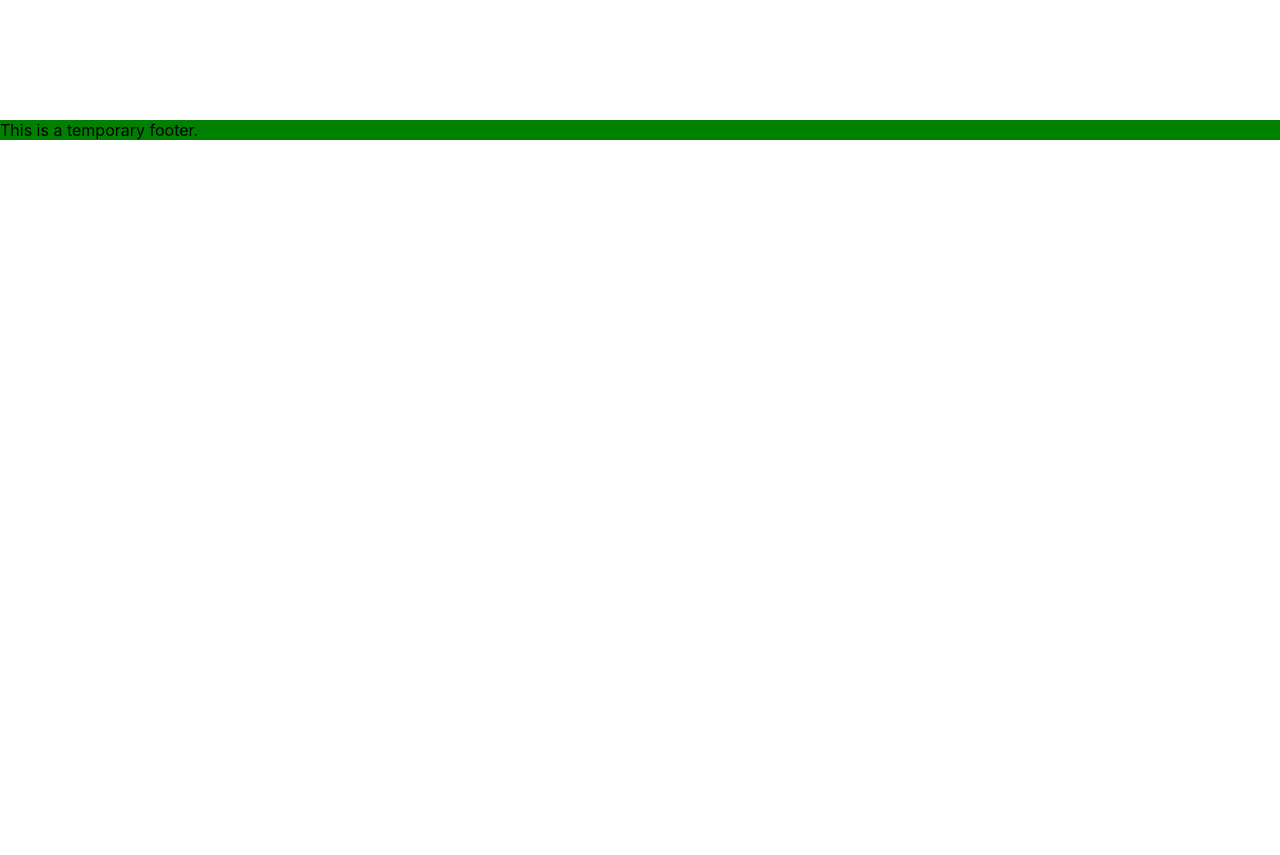
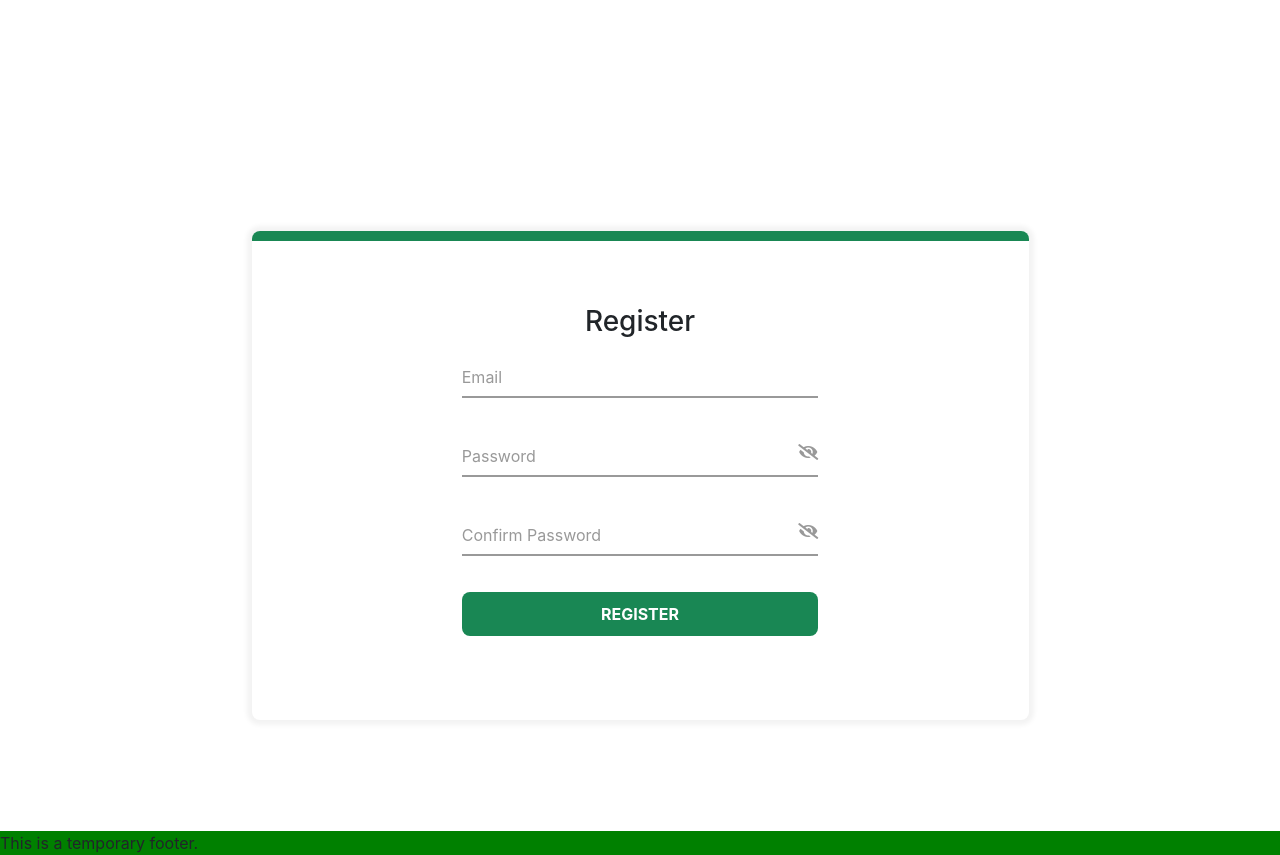
Before and after one commit to jds1-JabarSurvei/Frontend, a React (Create React App) app: page /login in a window 1280 px wide. Shown: the part 680-1535 px from the top of the page. Before the commit the page ends 820 px from the top, so only its background shows below. Built offline with nearby package versions, Linux system fonts and the light colour scheme.

Commit message:
debug styling in register page

```diff
--- a/public/index.html
+++ b/public/index.html
@@ -24,6 +24,8 @@
       work correctly both with client-side routing and a non-root public URL.
       Learn how to configure a non-root public URL by running `npm run build`.
     -->
+    <link rel="stylesheet" href="https://cdn.jsdelivr.net/npm/bootstrap@4.5.3/dist/css/bootstrap.min.css" integrity="sha384-TX8t27EcRE3e/ihU7zmQxVncDAy5uIKz4rEkgIXeMed4M0jlfIDPvg6uqKI2xXr2" crossorigin="anonymous">
+    <link rel="stylesheet" href="https://cdnjs.cloudflare.com/ajax/libs/font-awesome/5.15.1/css/all.min.css" />
     <title>React App</title>
   </head>
   <body>
--- a/src/App.js
+++ b/src/App.js
@@ -1,5 +1,7 @@
 import Navbar from 'components/common/Navbar';
 import Footer from 'components/common/Footer';
+import Login from 'pages/Login';
+import Register from 'pages/Register';
 import './App.css';
 
 function App() {
@@ -10,6 +12,7 @@ function App() {
         {/* Route and PrivateRoute go here */}
         This is temporary landing page.
       </div>
+      <Register/>
       <Footer />
     </div>
   );
--- /dev/null
+++ b/src/pages/Login.js
@@ -0,0 +1,46 @@
+import { Component } from 'react';
+import './style.css';
+
+class Login extends Component {
+    state = {
+        isVisible: false
+    }
+
+    toggleVisiblity = () => {
+        const { isVisible } = this.state;
+        this.setState({ isVisible : !isVisible });
+    };
+
+    render(){
+        const { isVisible } = this.state;
+        return(
+            <div className="container">
+                <div className="row content">
+                    <div className="col-md-12 line"></div>
+                    <div className="col-md-6 field">
+                        <h3 className="signin-text mb-3">Sign In</h3>
+                        <form>
+                            <div className="form-group">
+                                <input type="text" name="email" autoComplete="off" required />
+                                <label for="email">Email</label>
+                            </div>
+                            <div className="form-group">
+                                <input type={ isVisible ? "text" : "password" } name="password" autoComplete="off" required />
+                                <label for="password">Password</label>
+                                <i
+                                    className={`fa ${isVisible ? "fa-eye" : "fa-eye-slash"} password-icon`}
+                                    style={ isVisible ? { color:'#198754'} : { color:'#999'}}
+                                    onClick={this.toggleVisiblity}
+                                />
+                            </div>
+                            <input type="submit" name="login" value="Log In" />
+                            <h5>Don't have an account? <a href="google.com">Sign Up</a></h5>
+                        </form>
+                    </div>
+                </div>
+            </div>
+        );
+    }
+}
+
+export default Login;
--- a/src/pages/style.css
+++ b/src/pages/style.css
@@ -7,7 +7,7 @@
 }
 
 .register-text {
-  text-align: center;
+    text-align: center;
 }
 
 .line {
```
